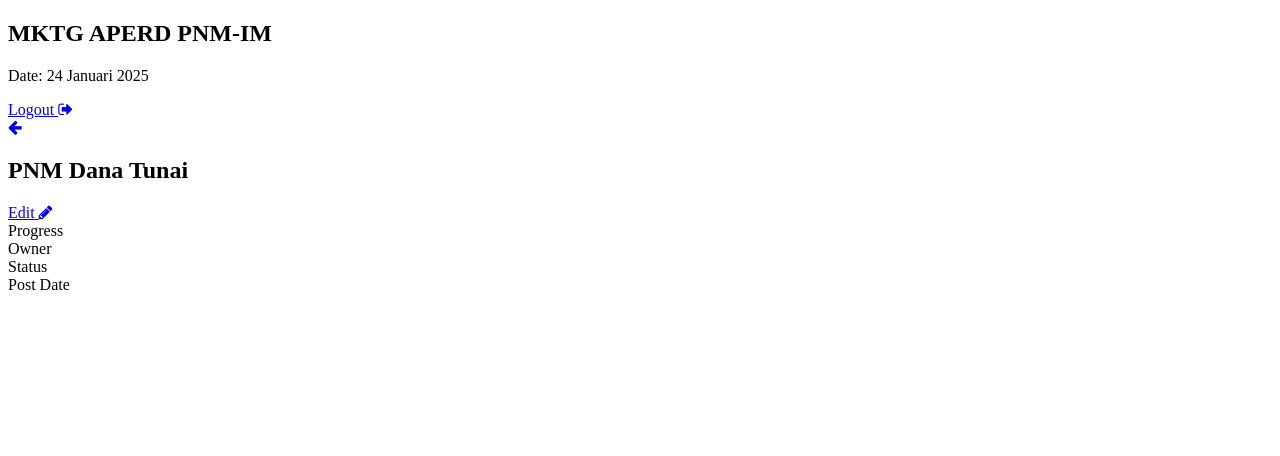
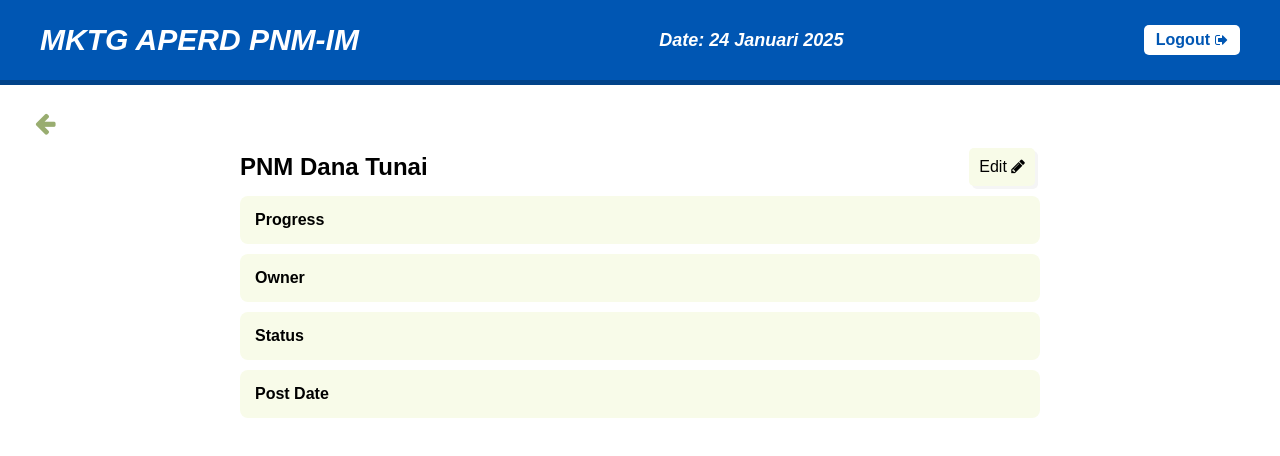
Before and after one commit to syifamei05/Dashboard-MKTG-APERD, a plain HTML site: page product.html in a window 1280 px wide. Drawn offline with Linux system fonts and the light colour scheme; the site is published under a folder, as on GitHub Pages, so addresses that start at the root find nothing.

Commit message:
Update product.html

```diff
--- a/product.html
+++ b/product.html
@@ -4,7 +4,7 @@
     <meta charset="UTF-8">
     <meta name="viewport" content="width=device-width, initial-scale=1.0">
     <title>BAREKSA: PNM Dana Tunai</title>
-    <link rel="stylesheet" href="/CSS/product.css">
+    <link rel="stylesheet" href="./CSS/product.css">
     <link rel="stylesheet" href="https://cdnjs.cloudflare.com/ajax/libs/font-awesome/4.7.0/css/font-awesome.min.css">
 </head>
 <body>
```
